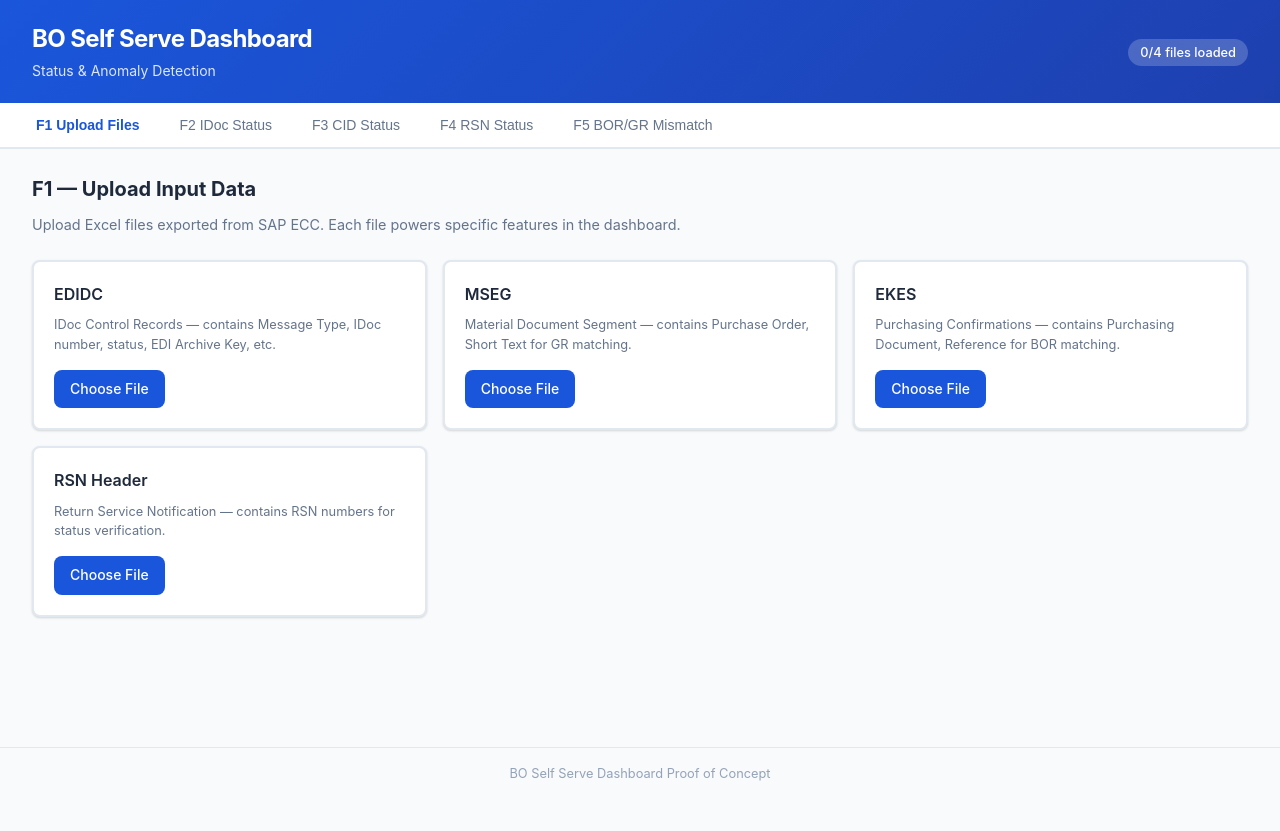
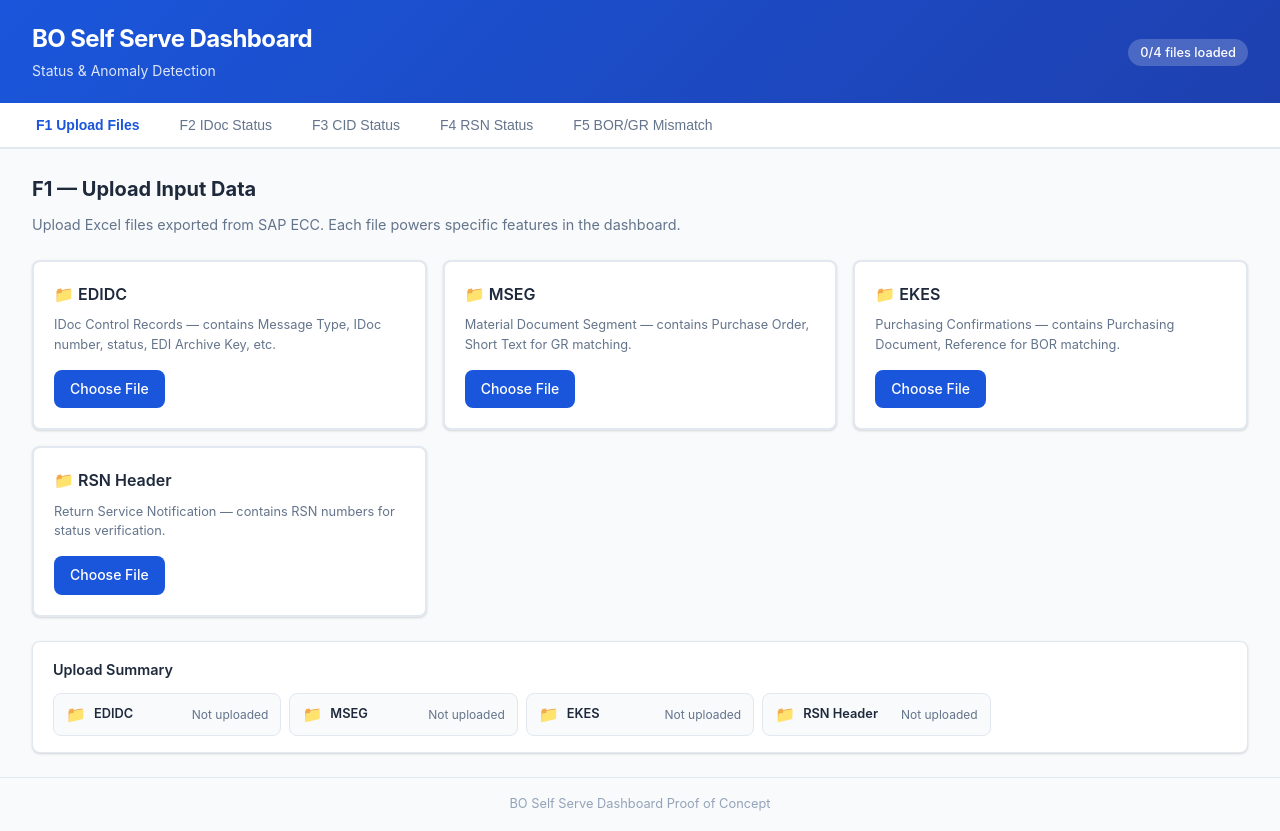
Before and after one commit to KICKASSRJ/bo-dashboard, a React (Vite) app: page / in a window 1280 px wide. Before the commit the page ends 800 px from the top, so only its background shows below. Built offline with nearby package versions, Linux system fonts and the light colour scheme.

Commit message:
feat: add upload status progress, inline errors, and file summary panel

```diff
--- a/src/App.css
+++ b/src/App.css
@@ -372,6 +372,153 @@ body {
   margin-top: 0.5rem;
 }
 
+/* Upload Progress */
+.upload-card--error {
+  border-color: var(--error);
+  background: linear-gradient(135deg, var(--error-light) 0%, var(--surface) 100%);
+}
+
+.upload-card--processing {
+  border-color: var(--warning);
+  background: linear-gradient(135deg, var(--warning-light) 0%, var(--surface) 100%);
+}
+
+.upload-progress {
+  margin-bottom: 0.75rem;
+}
+
+.upload-progress__bar {
+  width: 100%;
+  height: 6px;
+  background: var(--border);
+  border-radius: 3px;
+  overflow: hidden;
+  margin-bottom: 0.375rem;
+}
+
+.upload-progress__fill {
+  height: 100%;
+  border-radius: 3px;
+  background: var(--primary);
+  width: 100%;
+}
+
+.upload-progress__fill--animated {
+  background: linear-gradient(90deg, var(--primary) 0%, var(--primary-light) 50%, var(--primary) 100%);
+  background-size: 200% 100%;
+  animation: progressShimmer 1.5s ease-in-out infinite;
+}
+
+@keyframes progressShimmer {
+  0% { background-position: 200% 0; }
+  100% { background-position: -200% 0; }
+}
+
+.upload-progress__text {
+  font-size: 0.78rem;
+  color: var(--warning);
+  font-weight: 500;
+}
+
+.upload-error {
+  background: var(--error-light);
+  border: 1px solid var(--error);
+  border-radius: var(--radius);
+  padding: 0.5rem 0.75rem;
+  margin-bottom: 0.75rem;
+}
+
+.upload-error__text {
+  font-size: 0.8rem;
+  color: var(--error);
+  font-weight: 500;
+  white-space: pre-wrap;
+}
+
+.upload-success {
+  background: var(--success-light);
+  border: 1px solid var(--success);
+  border-radius: var(--radius);
+  padding: 0.375rem 0.75rem;
+  margin-bottom: 0.75rem;
+}
+
+.upload-success__text {
+  font-size: 0.8rem;
+  color: var(--success);
+  font-weight: 500;
+}
+
+/* Upload Summary */
+.upload-summary {
+  margin-top: 1.5rem;
+  background: var(--surface);
+  border: 1px solid var(--border);
+  border-radius: var(--radius);
+  padding: 1rem 1.25rem;
+  box-shadow: var(--shadow);
+}
+
+.upload-summary h3 {
+  font-size: 0.9rem;
+  font-weight: 600;
+  margin-bottom: 0.75rem;
+  color: var(--text);
+}
+
+.upload-summary__grid {
+  display: grid;
+  grid-template-columns: repeat(auto-fill, minmax(200px, 1fr));
+  gap: 0.5rem;
+}
+
+.upload-summary__item {
+  display: flex;
+  align-items: center;
+  gap: 0.5rem;
+  padding: 0.5rem 0.75rem;
+  border-radius: var(--radius);
+  background: var(--bg);
+  border: 1px solid var(--border);
+}
+
+.upload-summary__item--success {
+  background: var(--success-light);
+  border-color: var(--success);
+}
+
+.upload-summary__item--error {
+  background: var(--error-light);
+  border-color: var(--error);
+}
+
+.upload-summary__item--reading,
+.upload-summary__item--parsing {
+  background: var(--warning-light);
+  border-color: var(--warning);
+}
+
+.upload-summary__icon {
+  font-size: 1rem;
+}
+
+.upload-summary__label {
+  font-size: 0.8rem;
+  font-weight: 600;
+  color: var(--text);
+}
+
+.upload-summary__status {
+  font-size: 0.75rem;
+  color: var(--text-secondary);
+  margin-left: auto;
+}
+
+.btn--disabled {
+  opacity: 0.5;
+  pointer-events: none;
+}
+
 /* Footer */
 .app-footer {
   text-align: center;
--- a/src/components/FileUpload.tsx
+++ b/src/components/FileUpload.tsx
@@ -1,4 +1,4 @@
-import { useCallback, useRef } from 'react';
+import { useCallback, useRef, useState } from 'react';
 import type { UploadedFiles } from '../types';
 import { parseEdidcFile, parseEkesFile, parseMsegFile, parseRsnFile } from '../excel-parser';
 
@@ -8,6 +8,14 @@ interface FileUploadProps {
 }
 
 type FileType = 'edidc' | 'mseg' | 'ekes' | 'rsn';
+type UploadStatus = 'idle' | 'reading' | 'parsing' | 'success' | 'error';
+
+interface FileState {
+  status: UploadStatus;
+  fileName: string;
+  error: string;
+  rowCount: number;
+}
 
 const FILE_CONFIG: { key: FileType; label: string; description: string }[] = [
   { key: 'edidc', label: 'EDIDC', description: 'IDoc Control Records — contains Message Type, IDoc number, status, EDI Archive Key, etc.' },
@@ -16,16 +24,35 @@ const FILE_CONFIG: { key: FileType; label: string; description: string }[] = [
   { key: 'rsn', label: 'RSN Header', description: 'Return Service Notification — contains RSN numbers for status verification.' },
 ];
 
+const INITIAL_FILE_STATE: FileState = { status: 'idle', fileName: '', error: '', rowCount: 0 };
+
 export default function FileUpload({ files, onFilesChange }: FileUploadProps) {
   const fileInputRefs = useRef<Record<string, HTMLInputElement | null>>({});
+  const [fileStates, setFileStates] = useState<Record<FileType, FileState>>({
+    edidc: { ...INITIAL_FILE_STATE },
+    mseg: { ...INITIAL_FILE_STATE },
+    ekes: { ...INITIAL_FILE_STATE },
+    rsn: { ...INITIAL_FILE_STATE },
+  });
+
+  const updateFileState = (fileType: FileType, update: Partial<FileState>) => {
+    setFileStates(prev => ({ ...prev, [fileType]: { ...prev[fileType], ...update } }));
+  };
 
   const handleFileSelect = useCallback(async (fileType: FileType, event: React.ChangeEvent<HTMLInputElement>) => {
     const file = event.target.files?.[0];
     if (!file) return;
 
+    // Step 1: Reading file
+    updateFileState(fileType, { status: 'reading', fileName: file.name, error: '', rowCount: 0 });
+
+    try {
       const buffer = await file.arrayBuffer();
+
+      // Step 2: Parsing
+      updateFileState(fileType, { status: 'parsing' });
+
       let result;
-
       switch (fileType) {
         case 'edidc': result = parseEdidcFile(buffer); break;
         case 'mseg': result = parseMsegFile(buffer); break;
@@ -34,26 +61,53 @@ export default function FileUpload({ files, onFilesChange }: FileUploadProps) {
       }
 
       if (result.errors.length > 0) {
-      alert(result.errors.join('\n'));
+        updateFileState(fileType, { status: 'error', error: result.errors.join('\n') });
         if (fileInputRefs.current[fileType]) {
           fileInputRefs.current[fileType]!.value = '';
         }
         return;
       }
 
+      // Step 3: Success
+      updateFileState(fileType, { status: 'success', rowCount: result.data.length });
       onFilesChange({ ...files, [fileType]: result.data });
+    } catch (err) {
+      updateFileState(fileType, {
+        status: 'error',
+        error: `Failed to process file: ${err instanceof Error ? err.message : 'Unknown error'}`,
+      });
+      if (fileInputRefs.current[fileType]) {
+        fileInputRefs.current[fileType]!.value = '';
+      }
+    }
   }, [files, onFilesChange]);
 
   const handleClear = useCallback((fileType: FileType) => {
     if (fileInputRefs.current[fileType]) {
       fileInputRefs.current[fileType]!.value = '';
     }
+    updateFileState(fileType, { ...INITIAL_FILE_STATE });
     onFilesChange({ ...files, [fileType]: null });
   }, [files, onFilesChange]);
 
-  const getRowCount = (fileType: FileType): number | null => {
-    const data = files[fileType];
-    return data ? data.length : null;
+  const getStatusIcon = (status: UploadStatus) => {
+    switch (status) {
+      case 'reading': return '📂';
+      case 'parsing': return '⚙️';
+      case 'success': return '✅';
+      case 'error': return '❌';
+      default: return '📁';
+    }
+  };
+
+  const getStatusText = (state: FileState) => {
+    switch (state.status) {
+      case 'reading': return `Reading ${state.fileName}...`;
+      case 'parsing': return `Parsing ${state.fileName}...`;
+      case 'success': return `${state.fileName} — ${state.rowCount} rows loaded`;
+      case 'error': return state.error;
+      default: return 'No file selected';
+    }
   };
 
   return (
@@ -65,16 +119,43 @@ export default function FileUpload({ files, onFilesChange }: FileUploadProps) {
 
       <div className="upload-grid">
         {FILE_CONFIG.map(({ key, label, description }) => {
-          const rowCount = getRowCount(key);
-          const isLoaded = rowCount !== null;
+          const state = fileStates[key];
+          const isLoaded = files[key] !== null;
+          const isProcessing = state.status === 'reading' || state.status === 'parsing';
+          const hasError = state.status === 'error';
 
           return (
-            <div key={key} className={`upload-card ${isLoaded ? 'upload-card--loaded' : ''}`}>
+            <div key={key} className={`upload-card ${isLoaded ? 'upload-card--loaded' : ''} ${hasError ? 'upload-card--error' : ''} ${isProcessing ? 'upload-card--processing' : ''}`}>
               <div className="upload-card__header">
-                <h3>{label}</h3>
-                {isLoaded && <span className="badge badge--success">{rowCount} rows</span>}
+                <h3>{getStatusIcon(state.status)} {label}</h3>
+                {isLoaded && <span className="badge badge--success">{state.rowCount} rows</span>}
               </div>
               <p className="upload-card__desc">{description}</p>
+
+              {/* Status Progress Bar */}
+              {isProcessing && (
+                <div className="upload-progress">
+                  <div className="upload-progress__bar">
+                    <div className="upload-progress__fill upload-progress__fill--animated" />
+                  </div>
+                  <span className="upload-progress__text">{getStatusText(state)}</span>
+                </div>
+              )}
+
+              {/* Error Message */}
+              {hasError && (
+                <div className="upload-error">
+                  <span className="upload-error__text">{state.error}</span>
+                </div>
+              )}
+
+              {/* Success Status */}
+              {state.status === 'success' && isLoaded && (
+                <div className="upload-success">
+                  <span className="upload-success__text">{getStatusText(state)}</span>
+                </div>
+              )}
+
               <div className="upload-card__actions">
                 <input
                   ref={(el) => { fileInputRefs.current[key] = el; }}
@@ -83,13 +164,14 @@ export default function FileUpload({ files, onFilesChange }: FileUploadProps) {
                   onChange={(e) => handleFileSelect(key, e)}
                   id={`file-${key}`}
                   className="file-input"
+                  disabled={isProcessing}
                 />
-                <label htmlFor={`file-${key}`} className="btn btn--primary">
-                  {isLoaded ? 'Replace File' : 'Choose File'}
+                <label htmlFor={`file-${key}`} className={`btn btn--primary ${isProcessing ? 'btn--disabled' : ''}`}>
+                  {isProcessing ? 'Processing...' : isLoaded ? 'Replace File' : 'Choose File'}
                 </label>
-                {isLoaded && (
-                  <button className="btn btn--danger" onClick={() => handleClear(key)}>
-                    Remove
+                {(isLoaded || hasError) && (
+                  <button className="btn btn--danger" onClick={() => handleClear(key)} disabled={isProcessing}>
+                    {hasError ? 'Dismiss' : 'Remove'}
                   </button>
                 )}
               </div>
@@ -97,6 +179,26 @@ export default function FileUpload({ files, onFilesChange }: FileUploadProps) {
           );
         })}
       </div>
+
+      {/* Upload Summary */}
+      <div className="upload-summary">
+        <h3>Upload Summary</h3>
+        <div className="upload-summary__grid">
+          {FILE_CONFIG.map(({ key, label }) => {
+            const state = fileStates[key];
+            const isLoaded = files[key] !== null;
+            return (
+              <div key={key} className={`upload-summary__item upload-summary__item--${state.status}`}>
+                <span className="upload-summary__icon">{getStatusIcon(state.status)}</span>
+                <span className="upload-summary__label">{label}</span>
+                <span className="upload-summary__status">
+                  {isLoaded ? `${state.rowCount} rows` : state.status === 'error' ? 'Error' : state.status === 'reading' || state.status === 'parsing' ? 'Processing...' : 'Not uploaded'}
+                </span>
+              </div>
+            );
+          })}
+        </div>
+      </div>
     </div>
   );
 }
```
Lines whose indentation alone changed are shown as unchanged.
